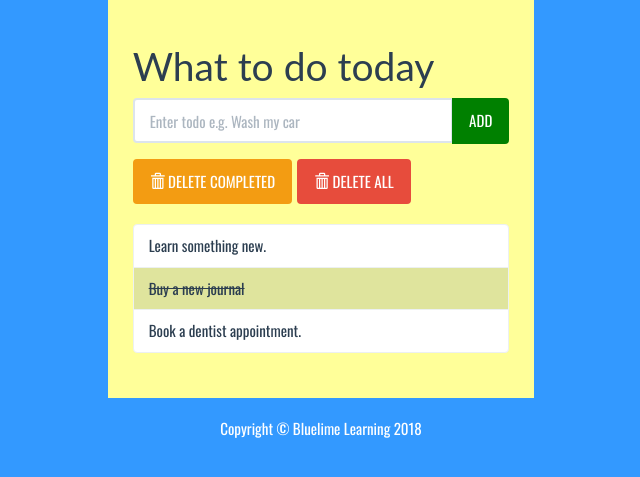
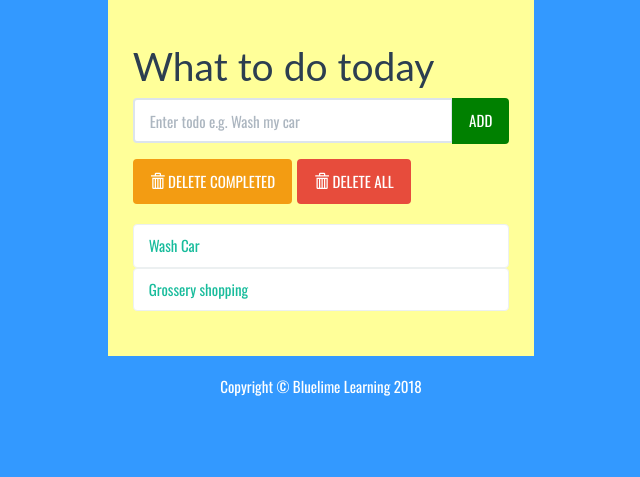
Before and after one commit to Lalabrook/TodoApp, a Django app: page / in a window 1280 px wide. Shown: the part 129-606 px from the top of the page, without its empty margins (319-959 px from the left). Run offline with Django 3.2, Linux system fonts and the light colour scheme; data comes from the database, SQL or seed files in the repository; some libraries are stand-ins or nearby versions.

Commit message:
Displaying database items

```diff
--- a/todolist/templates/todolist/index.html
+++ b/todolist/templates/todolist/index.html
@@ -51,9 +51,13 @@
 					</div>
 
 					<ul class="list-group t20">
-						<li class="list-group-item">Learn something new.</li>
-						<li class="list-group-item todo-completed">Buy a new journal</li>
-						<li class="list-group-item">Book a dentist appointment.</li>
+						{% for todolist in todo_items %}
+						{%if todolist.completed%}
+						<li class="list-group-item todo-completed">{{todolist.text}}</li>
+						{%else%}
+						<a href= '#'><li class="list-group-item">{{todolist.text}}</li></a>
+						{%endif%}
+						{%endfor%}
 					</ul>
 				</div>
 			</div>
--- a/todolist/views.py
+++ b/todolist/views.py
@@ -1,5 +1,8 @@
 from django.shortcuts import render
+from .models import Todolist
 
 # Create your views here.
 def index(request):
-    return render(request, 'todolist/index.html')
+    todo_items = Todolist.objects.order_by('id')
+    context = {'todo_items' : todo_items}
+    return render(request, 'todolist/index.html', context)
```
